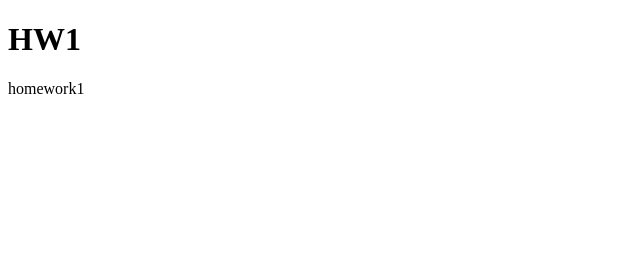
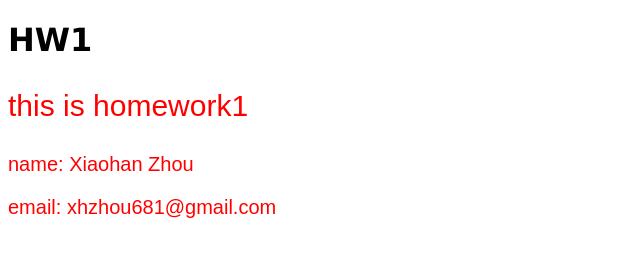
Before and after one commit to xhzhou681/xhzhou681.github.io, a plain HTML site: page 123.html in a window 1280 px wide. Shown: the whole page, without its empty margins (0-640 px from the left). Drawn offline with Linux system fonts and the light colour scheme.

Commit message:
Update 123.html

```diff
--- a/123.html
+++ b/123.html
@@ -6,8 +6,10 @@
 </head>
 <body>
 
-<h1>HW1</h1>
-<p>homework1</p>
+<h1 style="font-family:verdana;">HW1</h1>
+<p style="font-family:arial;color:red;font-size:30px;">this is homework1</p>
+<p style="font-family:arial;color:red;font-size:20px;">name: Xiaohan Zhou</p>
+<p style="font-family:arial;color:red;font-size:20px;">email: xhzhou681@gmail.com</p>
 
 </body>
 </html>
```
